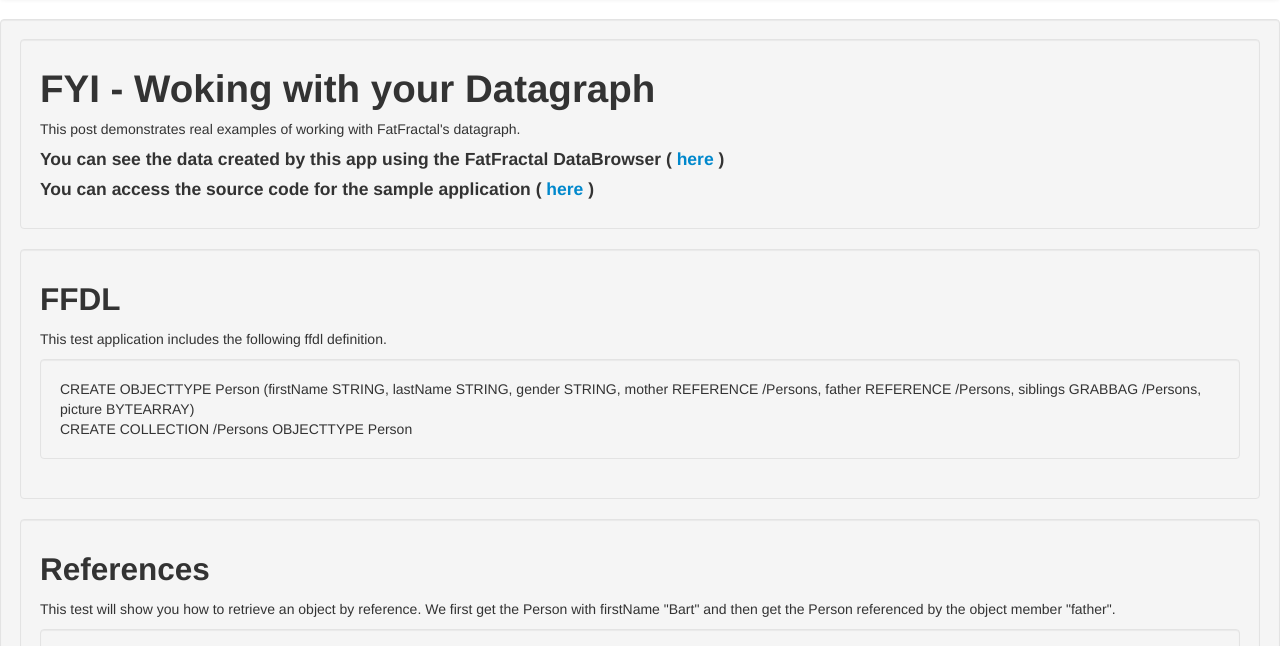
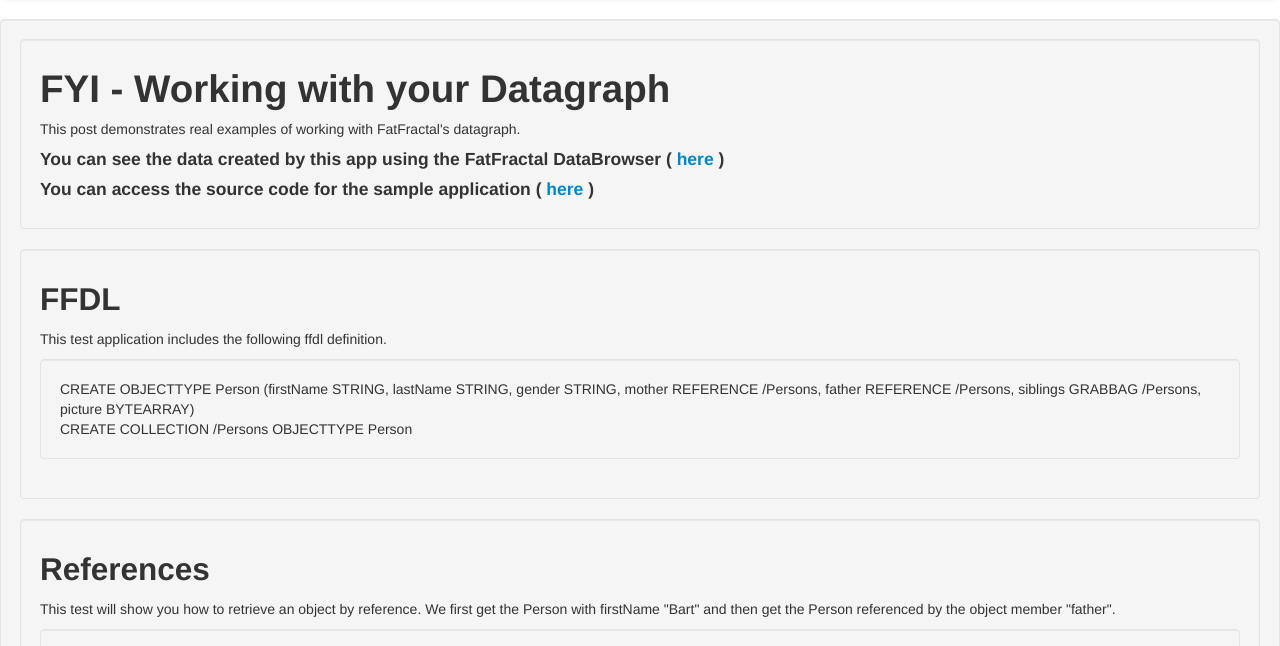
Before and after one commit to FatFractal/fyi.datagraph, a plain HTML site: page webapp/index.html in a window 1280 px wide. Shown: the part 124-770 px from the top of the page. Drawn offline with Linux system fonts and the light colour scheme; no server answers.

Commit message:
Update index.html
Spelling error

```diff
--- a/webapp/index.html
+++ b/webapp/index.html
@@ -30,7 +30,7 @@
 </div>
 <div class="well" id = "top-level-section">
   <div class="well" id = "intro-section">
-  <h1>FYI - Woking with your Datagraph</h1>
+  <h1>FYI - Working with your Datagraph</h1>
   <p>This post demonstrates real examples of working with FatFractal's datagraph.
   </p>
   <h4>You can see the data created by this app using the FatFractal DataBrowser (
```
